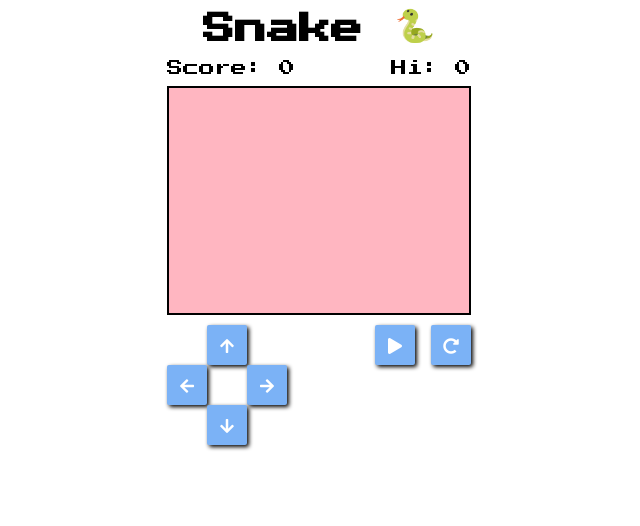
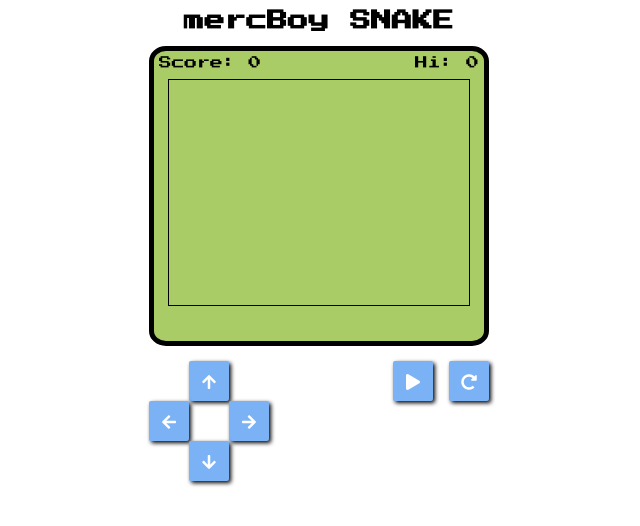
Before and after one commit to caffeinated-pixels/snake-game, a website: page src/index.html in a window 1280 px wide. Shown: the whole page, without its empty margins (321-961 px from the left). Drawn offline with Linux system fonts and the light colour scheme.

Commit message:
screen styling

```diff
--- a/src/index.html
+++ b/src/index.html
@@ -17,16 +17,18 @@
   </head>
   <body>
     <header class="header">
-      <h1>Snake <span class="snake-emoji">🐍</span></h1>
+      <h1>mercBoy SNAKE</h1>
     </header>
 
     <main class="game-container">
-      <div class="scoreboard">
-        <p class="score">Score: <span id="score">0</span></p>
-        <p class="hiscore">Hi: <span id="hiscore">0</span></p>
+      <div class="screen-container">
+        <div class="scoreboard">
+          <p class="score">Score: <span id="score">0</span></p>
+          <p class="hiscore">Hi: <span id="hiscore">0</span></p>
+        </div>
+
+        <div class="grid"></div>
       </div>
-
-      <div class="grid"></div>
 
       <div class="btn-container">
         <div class="d-pad-container">
--- a/src/styles/main.scss
+++ b/src/styles/main.scss
@@ -26,7 +26,11 @@ body {
 }
 
 .header {
-  margin-top: 5px;
+  margin-top: 10px;
+}
+
+h1 {
+  font-size: 1.3rem;
 }
 
 .snake-emoji {
@@ -38,10 +42,20 @@ body {
   // background-color: lightblue;
 }
 
+.screen-container {
+  background-color: #AACC66;
+  width: 320px;
+  height: 280px;
+  padding: 5px;
+  border: 5px solid black;
+  border-radius: 5%;
+}
+
 .scoreboard {
   width: 100%;
   display: flex;
   justify-content: space-between;
+  font-size: 0.8rem;
 }
 
 .score {
@@ -53,15 +67,14 @@ body {
   flex-wrap: wrap;
   width: 300px;
   height: 225px;
-  border: solid 2px black;
-  background-color: lightpink;
-  margin: 10px 0;
+  border: solid 1px black;
+  background-color: #AACC66;
+  margin: 10px auto;
 }
 
 .square {
   width: 15px;
   height: 15px;
-
 }
 
 .snake {
@@ -76,6 +89,8 @@ body {
 .btn-container {
   display: flex;
   justify-content: space-between;
+
+  margin-top: 15px;
 }
 
 .button {
```
Also changed, not shown: src/styles/main.css, src/styles/main.min.css.
